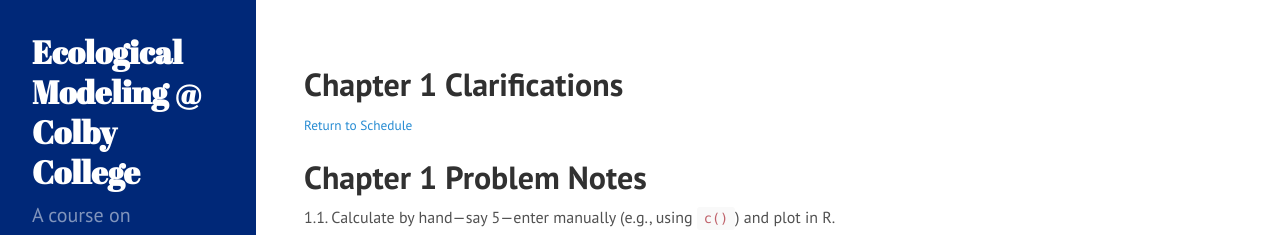
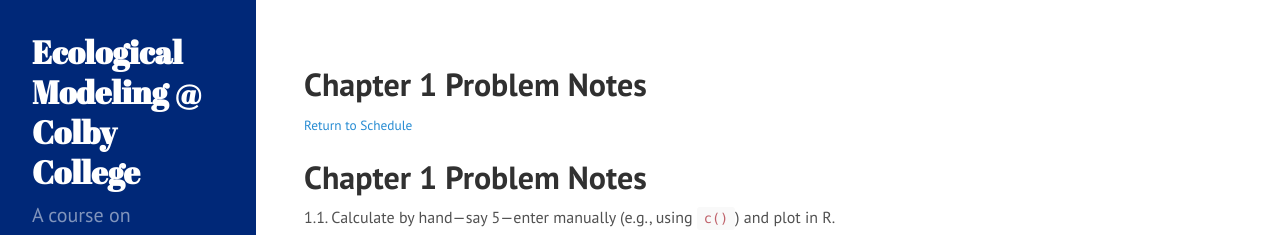
Before and after one commit to davan690/ColbyEcology.github.io, a Jekyll site: the page built from Assignments/LectureProblemSets/Ch01_ProblemNotes.md, in a window 1280 px wide and 900 px high. Shown: the top 235 px of the window. Built offline with Jekyll 4.4.1, drawn with Linux system fonts in a browser that asks for light colours; formulas are drawn with MathJax 3.

Commit message:
notes display v 1

```diff
--- a/Assignments/LectureProblemSets/Ch01_ProblemNotes.md
+++ b/Assignments/LectureProblemSets/Ch01_ProblemNotes.md
@@ -1,6 +1,6 @@
 ---
 layout: assignment
-title: "Chapter 1 Clarifications"
+title: "Chapter 1 Problem Notes"
 ---
 
 # Chapter 1 Problem Notes
```
